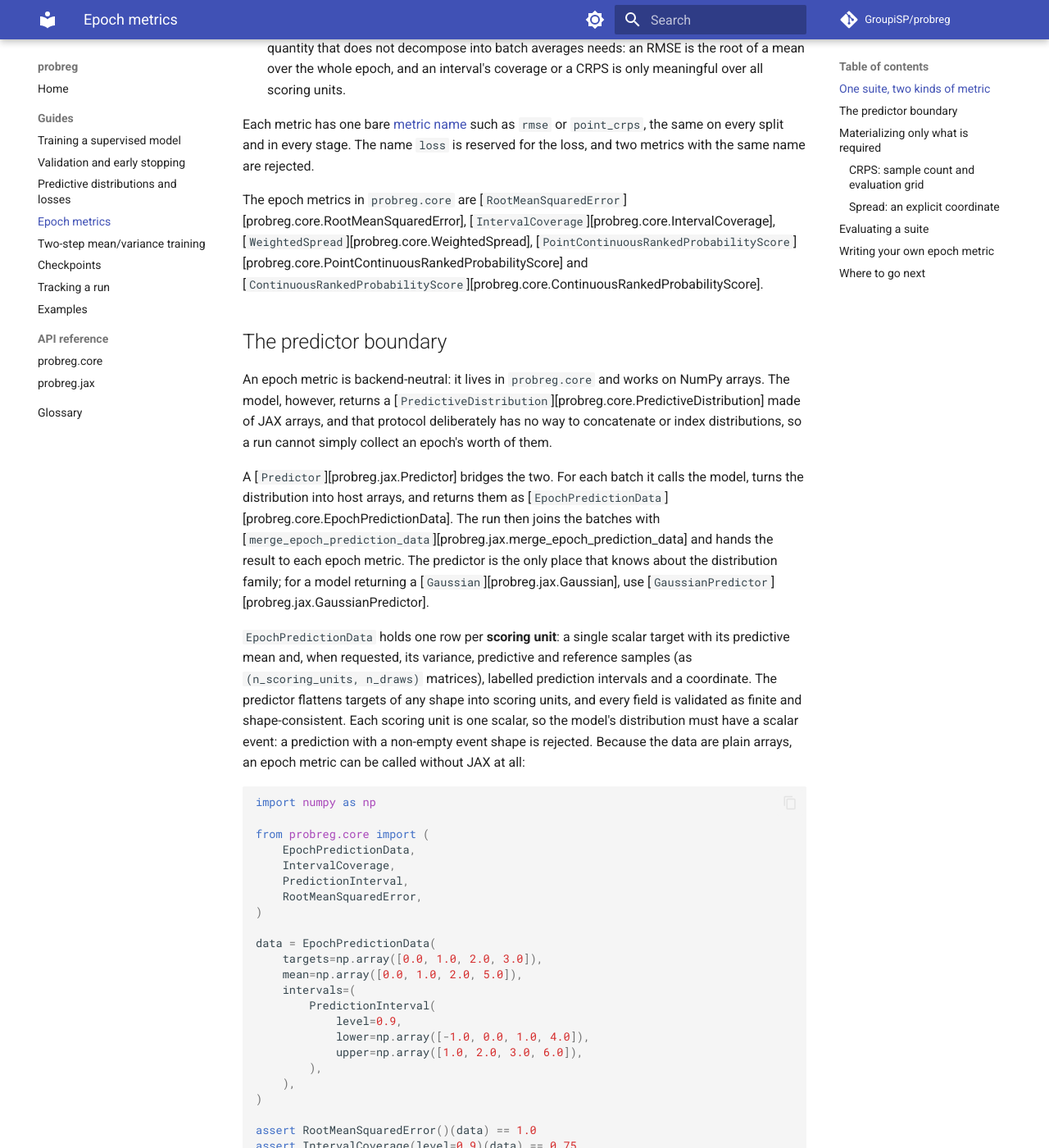
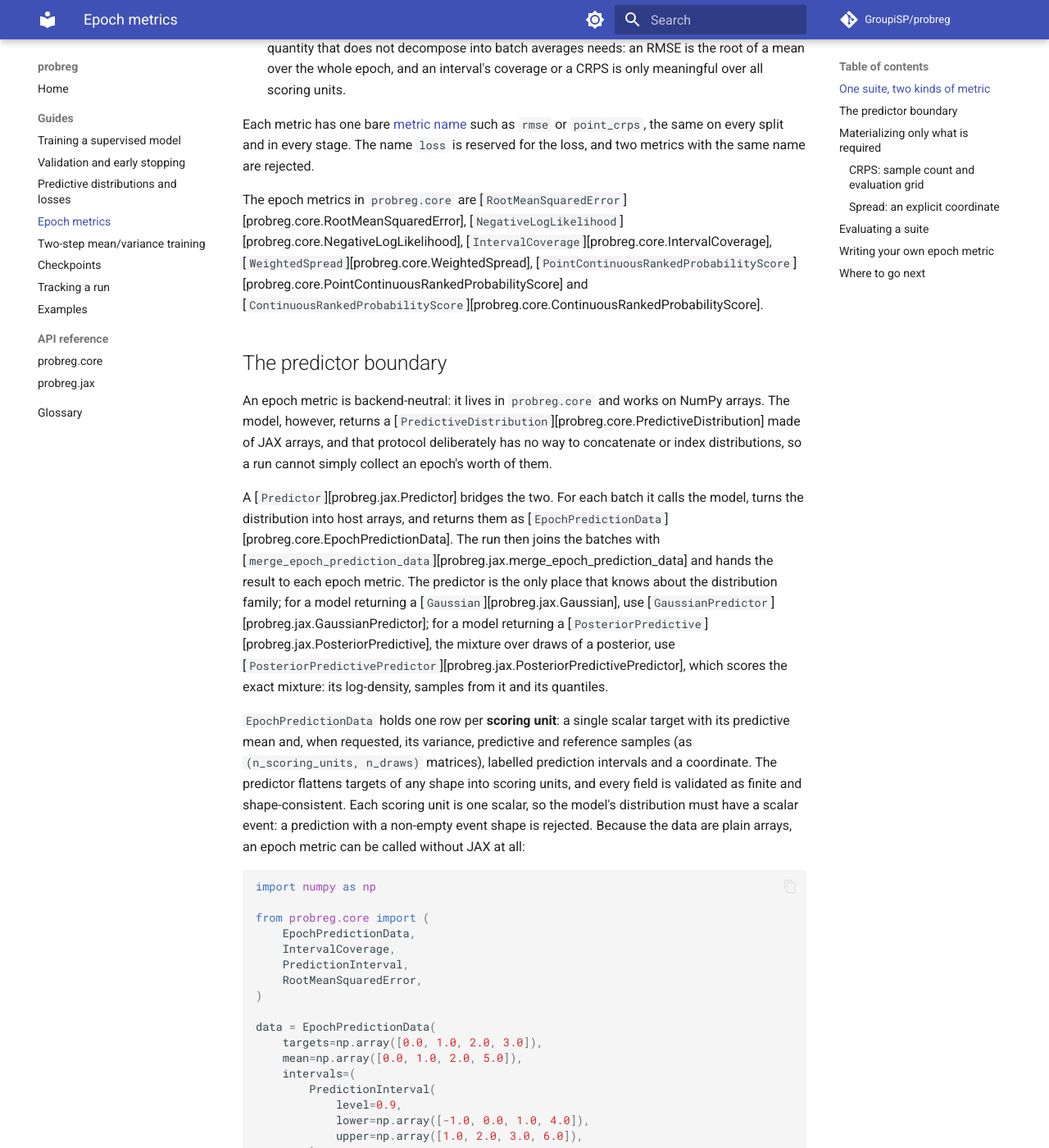
Before and after one commit to GroupiSP/probreg, an MkDocs documentation site: the page built from docs_site/guides/epoch-metrics.md, in a window 1280 px wide and 1400 px high, scrolled down 556 px. Shown: the whole window at 82% size. Built offline with MkDocs 1.6.1 and Material for MkDocs 9.7.7, drawn with Linux system fonts in a browser that asks for light colours; comment, search, counter and statistics services are not loaded; some of the changed text lies outside the part shown.

Commit message:
docs(guide): introduce the nll metric and the posterior predictive predictor
Co-Authored-By: Claude Opus 5.5 <noreply@anthropic.com>

```diff
--- a/docs_site/guides/epoch-metrics.md
+++ b/docs_site/guides/epoch-metrics.md
@@ -29,6 +29,7 @@ reserved for the loss, and two metrics with the same name are rejected.
 
 The epoch metrics in `probreg.core` are
 [`RootMeanSquaredError`][probreg.core.RootMeanSquaredError],
+[`NegativeLogLikelihood`][probreg.core.NegativeLogLikelihood],
 [`IntervalCoverage`][probreg.core.IntervalCoverage],
 [`WeightedSpread`][probreg.core.WeightedSpread],
 [`PointContinuousRankedProbabilityScore`][probreg.core.PointContinuousRankedProbabilityScore]
@@ -51,7 +52,12 @@ the batches with
 hands the result to each epoch metric. The predictor is the only place that
 knows about the distribution family; for a model returning a
 [`Gaussian`][probreg.jax.Gaussian], use
-[`GaussianPredictor`][probreg.jax.GaussianPredictor].
+[`GaussianPredictor`][probreg.jax.GaussianPredictor]; for a model returning a
+[`PosteriorPredictive`][probreg.jax.PosteriorPredictive], the mixture over
+draws of a posterior, use
+[`PosteriorPredictivePredictor`][probreg.jax.PosteriorPredictivePredictor],
+which scores the exact mixture: its log-density, samples from it and its
+quantiles.
 
 `EpochPredictionData` holds one row per **scoring unit**: a single scalar
 target with its predictive mean and, when requested, its variance, predictive
@@ -101,13 +107,15 @@ their union:
 | Metric | Requires |
 | --- | --- |
 | `RootMeanSquaredError` | targets and means only |
+| `NegativeLogLikelihood` | each target's predictive log-density |
 | `IntervalCoverage(level)` | an interval at exactly `level` |
 | `WeightedSpread(level)` | an interval at `level` and a coordinate |
 | `PointContinuousRankedProbabilityScore` | predictive samples and an evaluation grid |
 | `ContinuousRankedProbabilityScore` | predictive samples, reference samples and an evaluation grid |
 
 Intervals cost nothing to configure: `GaussianPredictor` computes the exact
-central Gaussian interval at each requested level. The other requirements come
+central Gaussian interval at each requested level, and
+`PosteriorPredictivePredictor` the central interval between mixture quantiles. The other requirements come
 with choices the library will not make for you.
 
 ### CRPS: sample count and evaluation grid
```
